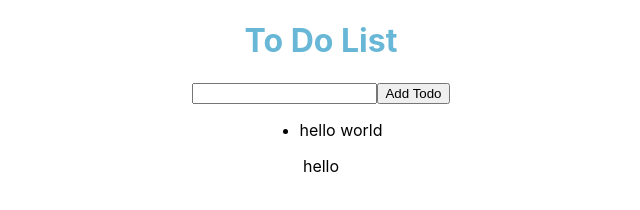
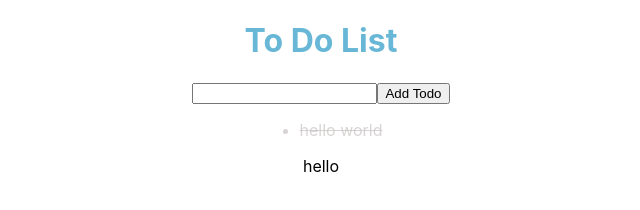
Before and after one commit to jyynkr92/TodoList_By_React, a React (Create React App) app: page / in a window 1280 px wide. Shown: the top 210 px of the page, without its empty margins (319-959 px from the left). Built offline with nearby package versions, Linux system fonts and the light colour scheme.

Commit message:
add complete/undo toggle task

```diff
--- a/src/App.css
+++ b/src/App.css
@@ -18,3 +18,12 @@ h1 {
 .todo_footer {
   text-align:center;
 }
+
+.todo_complete {
+  color : #c7c2c2b2;
+  text-decoration: line-through;
+}
+
+.todoItem {
+  cursor : pointer;
+}
--- a/src/App.js
+++ b/src/App.js
@@ -42,15 +42,33 @@ class App extends Component {
     }
   }
 
+  toggleTask = (key) => {
+    const {todos} = this.state;
+    console.log(key);
+    const index = todos.findIndex(todo => todo.todoId === key);
+    const selectedTodo = todos[index];
+    const todoList = [...todos]; // copy array
+    todoList[index] = {
+      ...selectedTodo,
+      completeFlag : !selectedTodo.completeFlag
+    };
+
+    this.setState({
+      todos : todoList
+    });
+
+    console.log(this.state.todos);
+  }
+
   render() {
     const {input, todos} = this.state;
-    const {addTodo, onChange, keyEvent} = this;
+    const {addTodo, onChange, keyEvent, toggleTask} = this;
 
     return (
       <div className="todo_main">
         <div><h1>To Do List</h1></div>
         <TodoHeader todos={todos} addTodo={addTodo} change={onChange} input={input} keyPress={keyEvent}></TodoHeader>
-        <TodoSection todos={todos}></TodoSection>
+        <TodoSection todos={todos} toggleTask={toggleTask}></TodoSection>
         <TodoFooter todos={todos}></TodoFooter>
       </div>
     );
--- a/src/TodoSection.js
+++ b/src/TodoSection.js
@@ -2,25 +2,25 @@ import React, { Component} from 'react';
 import PropTypes from 'prop-types';
 import './App.css';
 
-const TodoSection = ({todos}) => {
+const TodoSection = ({todos, toggleTask}) => {
     return (
         <ul className="todo_section">
-            <TodoList todos={todos}></TodoList>
+            <TodoList todos={todos} toggleTask={toggleTask}></TodoList>
         </ul>
     )
 }
 
-const TodoList  = ({todos}) => {
+const TodoList  = ({todos, toggleTask}) => {
     const todoList = todos.map(todo => {
-        return <TodoItem completeFlag={todo.completeFlag} todoId={todo.todoId} content={todo.content} key={todo.todoId} ></TodoItem>
+        return <TodoItem completeFlag={todo.completeFlag} todoId={todo.todoId} content={todo.content} key={todo.todoId} toggleTask={toggleTask}></TodoItem>
     })
 
     return todoList;
 }
 
-const TodoItem = ({completeFlag, todoId, content}) => {
+const TodoItem = ({completeFlag, todoId, content, toggleTask}) => {
     return(
-        <li className={[completeFlag === true? "todo_complete" : "todo_progress", "todoItem"].join(" ")} key={todoId}>
+        <li className={[completeFlag === true? "todo_complete" : "todo_progress", "todoItem"].join(" ")} key={todoId} onClick={() => toggleTask(todoId)}>
             <span className="todo_content">{content}</span>
         </li>
     )
```
